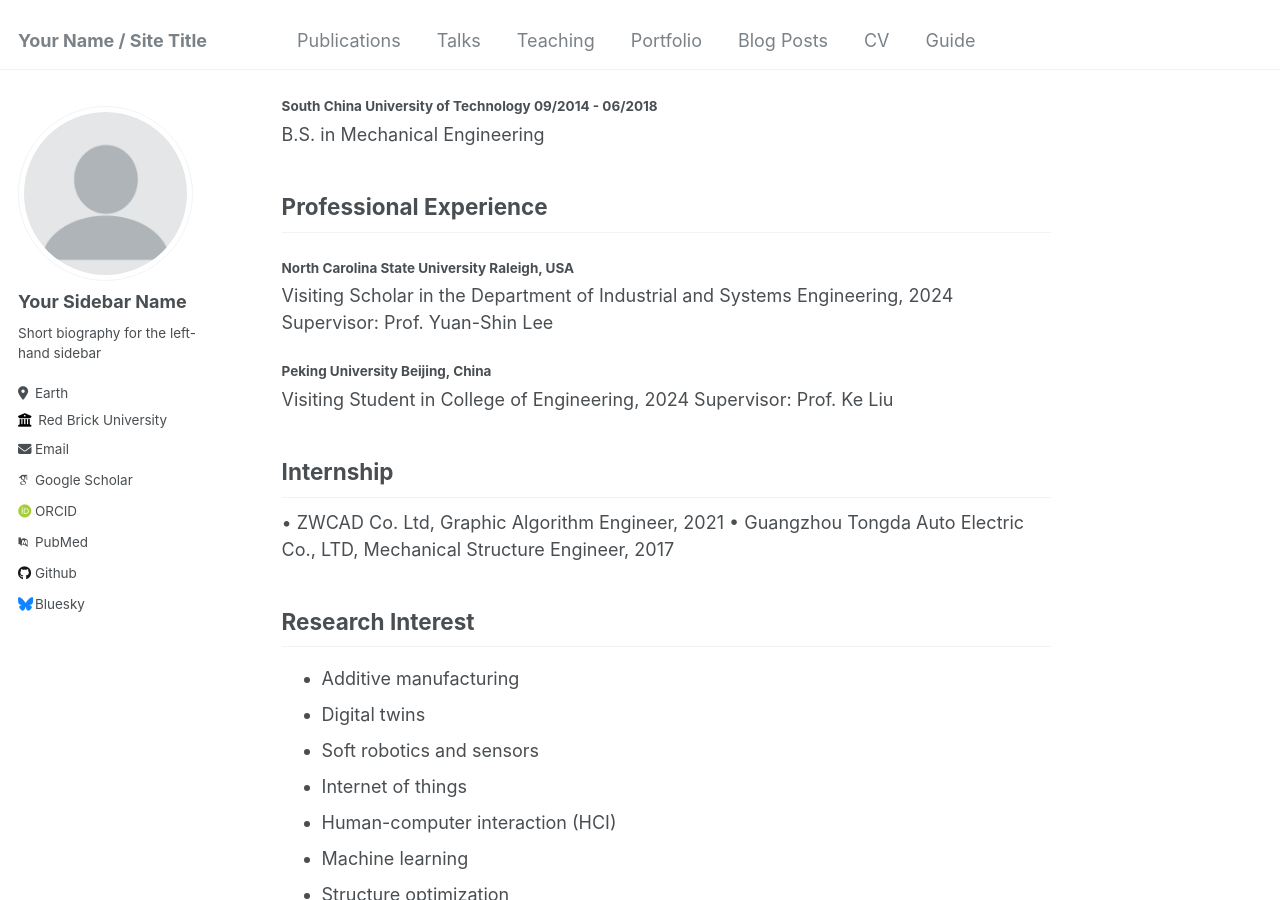
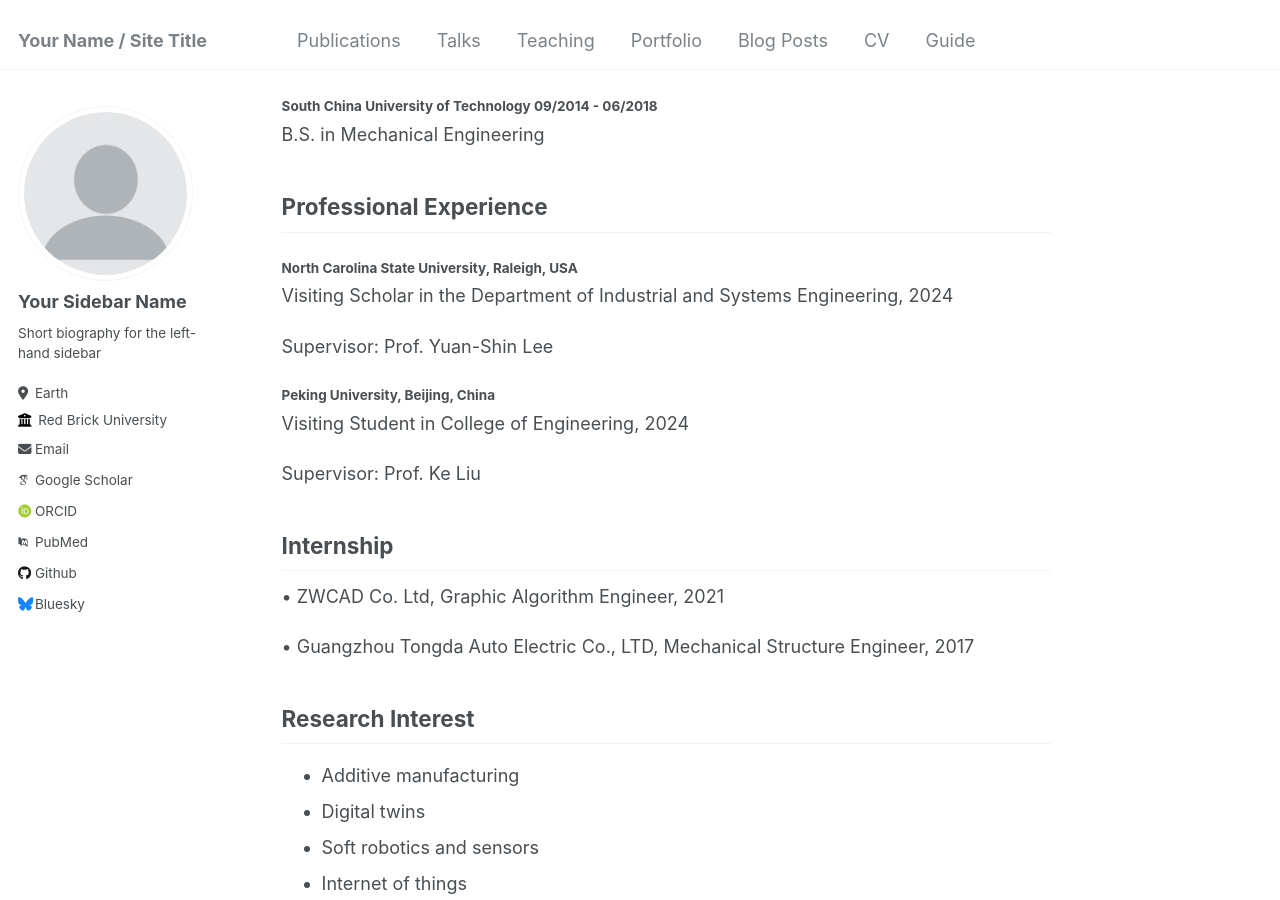
Before and after one commit to yuanzero/yuanzero.github.io, a Jekyll site: the page built from _pages/cv.md, in a window 1280 px wide and 900 px high, scrolled down 315 px. Built offline with Jekyll 4.4.1, drawn with Linux system fonts in a browser that asks for light colours; some web fonts are replaced; our own code applies the rules of GitHub Pages for plain Markdown files.

Commit message:
Update cv.md

```diff
--- a/_pages/cv.md
+++ b/_pages/cv.md
@@ -12,16 +12,22 @@ B.S. in Mechanical Engineering
 
 ## Professional Experience
 
-#### North Carolina State University Raleigh, USA
+#### North Carolina State University, Raleigh, USA
+
 Visiting Scholar in the Department of Industrial and Systems Engineering, 2024
+
 Supervisor: Prof. Yuan-Shin Lee
 
-#### Peking University Beijing, China
+#### Peking University, Beijing, China
+
 Visiting Student in College of Engineering, 2024
+
 Supervisor: Prof. Ke Liu
 
 ## Internship
+
 • ZWCAD Co. Ltd, Graphic Algorithm Engineer, 2021
+
 • Guangzhou Tongda Auto Electric Co., LTD, Mechanical Structure Engineer, 2017
 
 ## Research Interest
```
